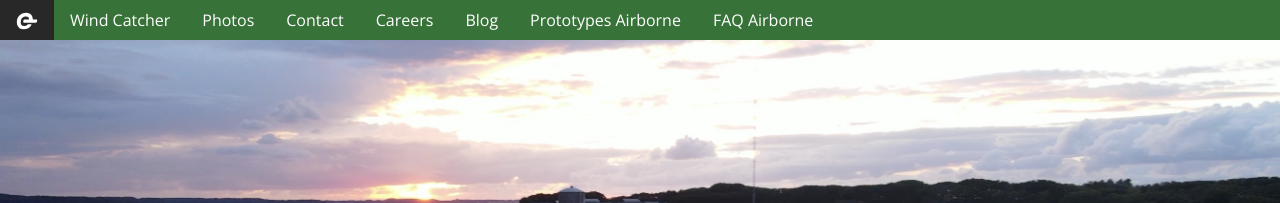
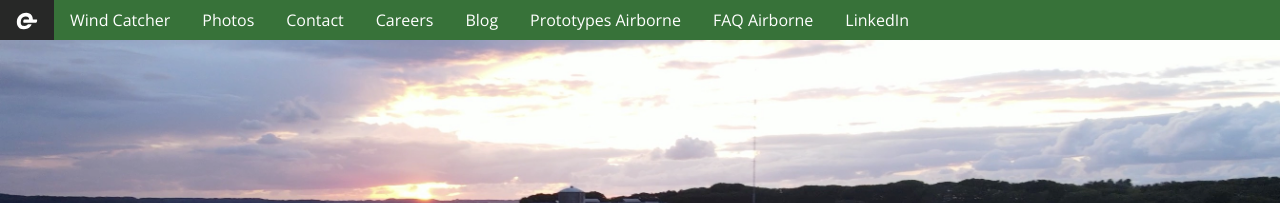
Before and after one commit to kitextech/kitextech.github.io, a Jekyll site: the page built from index.md, in a window 1280 px wide. Shown: the top 203 px of the page. Built offline with Jekyll 4.4.1, drawn with Linux system fonts in a browser that asks for light colours.

Commit message:
linkedIn

```diff
--- a/_includes/main-menu.html
+++ b/_includes/main-menu.html
@@ -27,5 +27,8 @@
     <li>
       <a href="/critical-questions">FAQ Airborne</a>
     </li>
+    <li>
+      <a href="https://www.linkedin.com/company/kitex.">LinkedIn</a>
+    </li>
   </ul>
 </nav>
```
